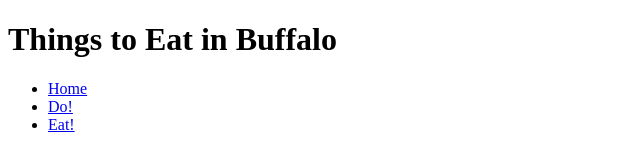
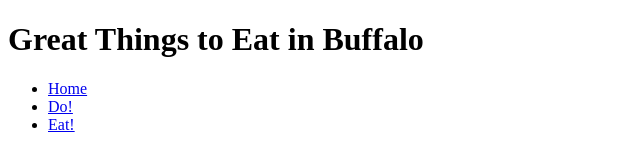
Before and after one commit to ETBD-Miami/yarnetskyims222-road-trip-project-jerry-yarnetsky, a plain HTML site: page eat.html in a window 1280 px wide. Shown: the whole page, without its empty margins (0-640 px from the left). Drawn offline with Linux system fonts and the light colour scheme.

Commit message:
great things to eat

```diff
--- a/eat.html
+++ b/eat.html
@@ -12,7 +12,7 @@
 
 <body>
 
-    <h1>Things to Eat in Buffalo</h1>
+    <h1>Great Things to Eat in Buffalo</h1>
     <nav>
         <ul>
            <li><a href="index.html">Home</a></li>
```
